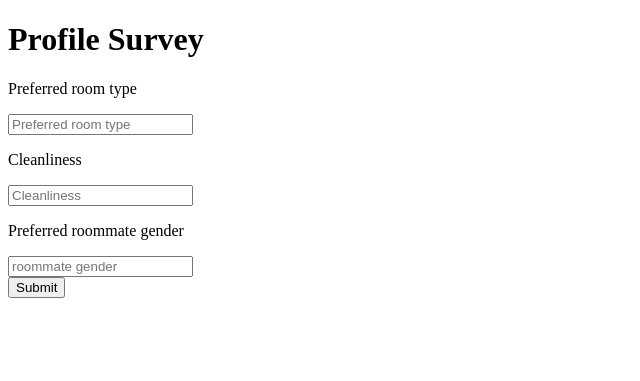
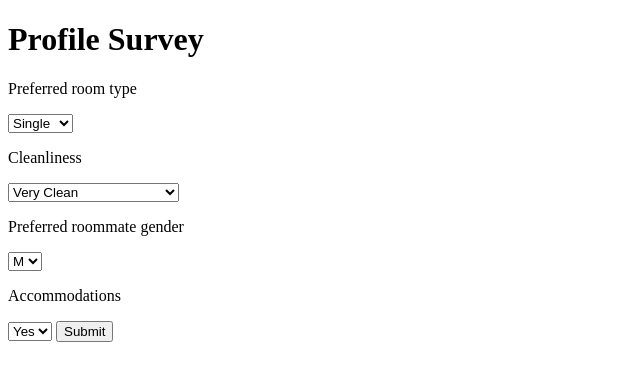
Before and after one commit to Hinoden/UCM-Housing-Database, a Flask app: page /studentView/form in a window 1280 px wide. Shown: the top 381 px of the page, without its empty margins (0-640 px from the left). Run offline with Flask 3, Linux system fonts and the light colour scheme.

Commit message:
IneedSleep-patch-0.1.0
Students can create a housing application and successfully submit one (stored to both housingSurvey and profile thingy whatever the tables are named LOL)

FIRST HUGE STEP LETS GO

```diff
--- a/server.py
+++ b/server.py
@@ -43,7 +43,8 @@ def student_login():
             if user:
                 # Set session variables upon successful login
                 session['student_id'] = user[0]  # Assuming the first column is customer ID
-                session['student_email'] = user[2]  # Assuming the email is in the third column
+                session['student_name'] = user[1]
+                session['student_email'] = user[4]  # Assuming the email is in the third column
                 print(f'Login successful')
                 return render_template('studentView.html')
                 # return redirect(url_for('studentView'))  # Redirect to student view page
@@ -105,9 +106,6 @@ def student_signup():
 
     return render_template('studentSignup.html')  # Render signup page on GET request
 
-
-    return render_template('studentSignup.html')  # Render signup page on GET request
-
 @app.route('/studentView/form')
 def studentView():
     return render_template('housingForm.html')
@@ -132,6 +130,7 @@ def employee_login():
             if user:
                 # Set session variables upon successful login
                 session['employee_id'] = user[0]  # Assuming the first column is employee ID
+                session['employee_name'] = user[1]
                 session['employee_email'] = user[2]  # Assuming the email is in the third column
                 print(f'Login successful')
                 return redirect(url_for('employeeView'))  # Redirect to the employee view page
@@ -142,6 +141,85 @@ def employee_login():
 
     return render_template('employeeLogin.html')  # Render login template on GET request
 
+@app.route("/studentView/form", methods=['GET', 'POST'])
+def submitForm():
+    # Retrieve session data
+    student_email = session.get("student_email")
+    student_ID = session.get("student_id")  # Assuming 'student_id' is used in the session
+
+    # If the session does not have the student email or ID, handle the error (redirect to login or show message)
+    if not student_email or not student_ID:
+        flash("You need to be logged in to access this page", "error")
+        return redirect(url_for('studentView'))  # Redirect to the login page if no session data found
+
+    # Retrieve form data
+    roomType = request.form.get("roomType")
+    cleanliness = request.form.get("cleanliness")
+    roomGender = request.form.get("roomGender")
+    accommodations = request.form.get("accommodations")
+
+    # Debugging: Print form data
+    print(f"Form Attempt: {student_email} and {roomType} and {cleanliness} and {roomGender} and {accommodations}")
+
+    # Open database connection
+    conn = open_connection()
+    if conn:
+        cursor = conn.cursor()
+
+        # Check if the student has already submitted the form
+        sql_check = """
+            SELECT * FROM housingForm f
+            WHERE f.f_studentID = ?
+        """
+        cursor.execute(sql_check, (student_ID,))
+        existing_form = cursor.fetchone()
+
+        if existing_form:
+            # If form already exists, show an error message
+            flash("You've already completed the Housing Form", "error")
+            return redirect('/login/student')  # Redirect to student view or another appropriate page
+
+        # Get the current maximum f_formID
+        cursor.execute("SELECT MAX(f_formID) FROM housingForm")
+        max_formID = cursor.fetchone()[0]
+
+        # Generate the new f_formID
+        f_formID = max_formID + 1 if max_formID is not None else 1  # Default to 1 if no forms exist
+
+        print(f"Generated f_formID: {f_formID}")
+
+        # If no existing form, proceed with inserting the new form data into housingForm
+        sql_insert_housingForm = """
+            INSERT INTO housingForm (f_formID, f_studentID, f_status, f_accomodations, f_surveyID)
+            VALUES (?, ?, ?, ?, ?)
+        """
+        cursor.execute(sql_insert_housingForm, (f_formID, student_ID, 'F', accommodations, f_formID))
+        conn.commit()
+
+        # Now insert the data into the profileSurvey table using the f_formID as s_surveyID
+        sql_insert_profileSurvey = """
+            INSERT INTO profileSurvey (s_surveyID, s_prefRoomType, s_cleanliness, s_prefRoomGen)
+            VALUES (?, ?, ?, ?)
+        """
+        cursor.execute(sql_insert_profileSurvey, (f_formID, roomType, cleanliness, roomGender))
+        conn.commit()
+
+        # Close connection
+        conn.close()
+
+        # Show a success message after submitting the form
+        flash("Housing form submitted successfully!", "success")
+        return redirect(url_for('studentView'))  # Redirect to a page after form submission
+
+    else:
+        flash("Error connecting to the database", "error")
+        return redirect(url_for('studentView'))
+
+
+
+
+
+
 
 if __name__ == "__main__":
     app.run(debug=True)
--- a/templates/housingForm.html
+++ b/templates/housingForm.html
@@ -11,13 +11,37 @@
 <body>
     <div>
         <h1>Profile Survey</h1>
-        <p>Preferred room type</p>
-        <input placeholder="Preferred room type" />
-        <p>Cleanliness</p>
-        <input placeholder="Cleanliness" />
-        <p>Preferred roommate gender</p>
-        <input placeholder="roommate gender" />
+        <form method="POST" action="/studentView/form">
+            <p>Preferred room type</p>
+            <!-- <input placeholder="Preferred room type" /> -->
+            <select id="roomType" name="roomType" required>
+                <option value="1">Single</option>
+                <option value="2">Double</option>
+                <option value="3">Triple</option>
+                <option value="4">Quad</option>
+            </select>
+            <p>Cleanliness</p>
+            <select id="cleanliness" name="cleanliness" required>
+                <option value="Very Clean">Very Clean</option>
+                <option value="Somewhat Clean">Somewhat Clean</option>
+                <option value="Cleans After Themselves">Cleans After Themselves</option>
+                <option value="Does Not Matter">Does not Matter</option>
+            </select>
+            <!-- <input placeholder="Cleanliness" /> -->
+            <p>Preferred roommate gender</p>
+            <!-- <input placeholder="roommate gender" /> -->
+            <select id="roomGender" name="roomGender" required>
+                <option value="M">M</option>
+                <option value="F">F</option>
+                <option value="N">N</option>
+            </select>
+            <p>Accommodations</p>
+            <select id="accommodations" name="accommodations" required>
+                <option value="T">Yes</option>
+                <option value="F">No</option>
+            </select>
+            <button>Submit</button>
+        </form>
     </div>
-    <button>Submit</button>
 </body>
 </html>
```
Also changed, not shown: housing.db.
